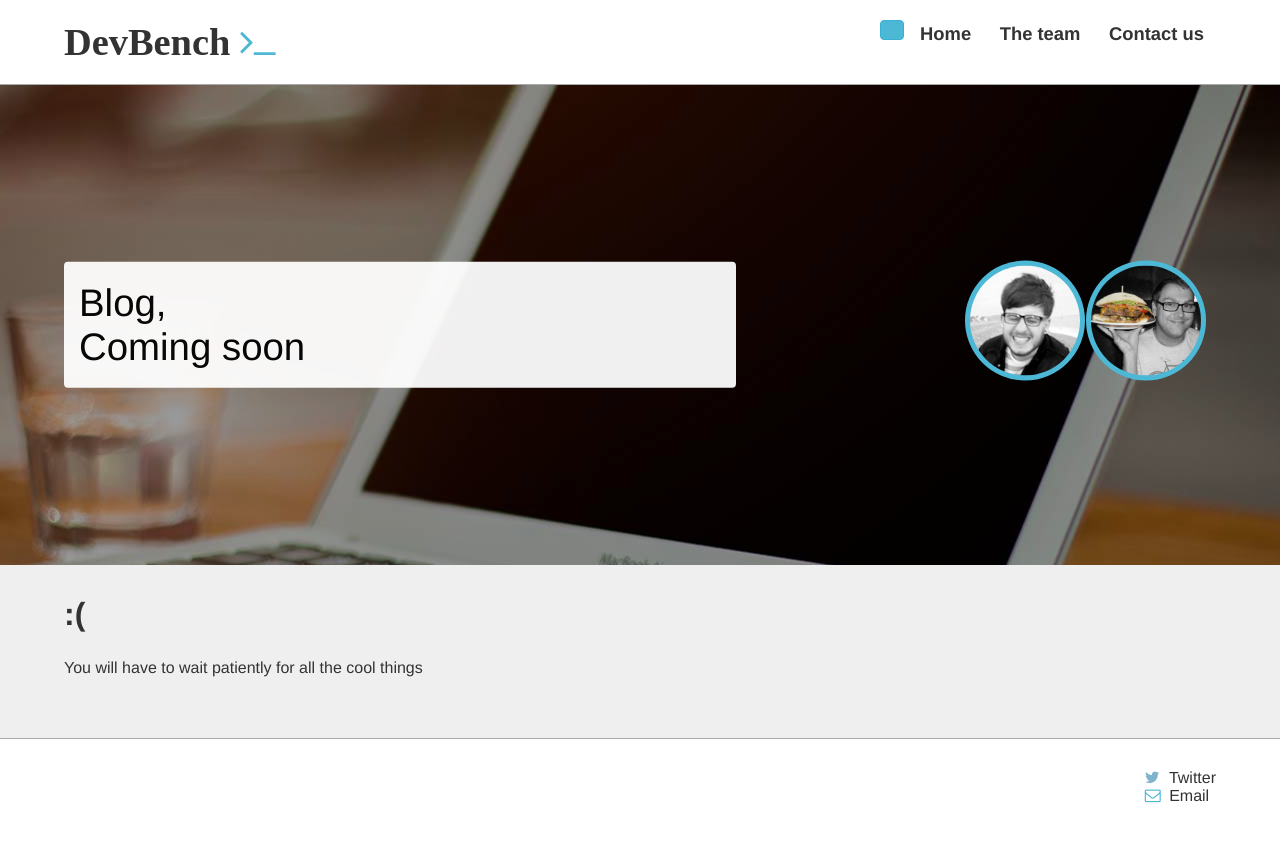
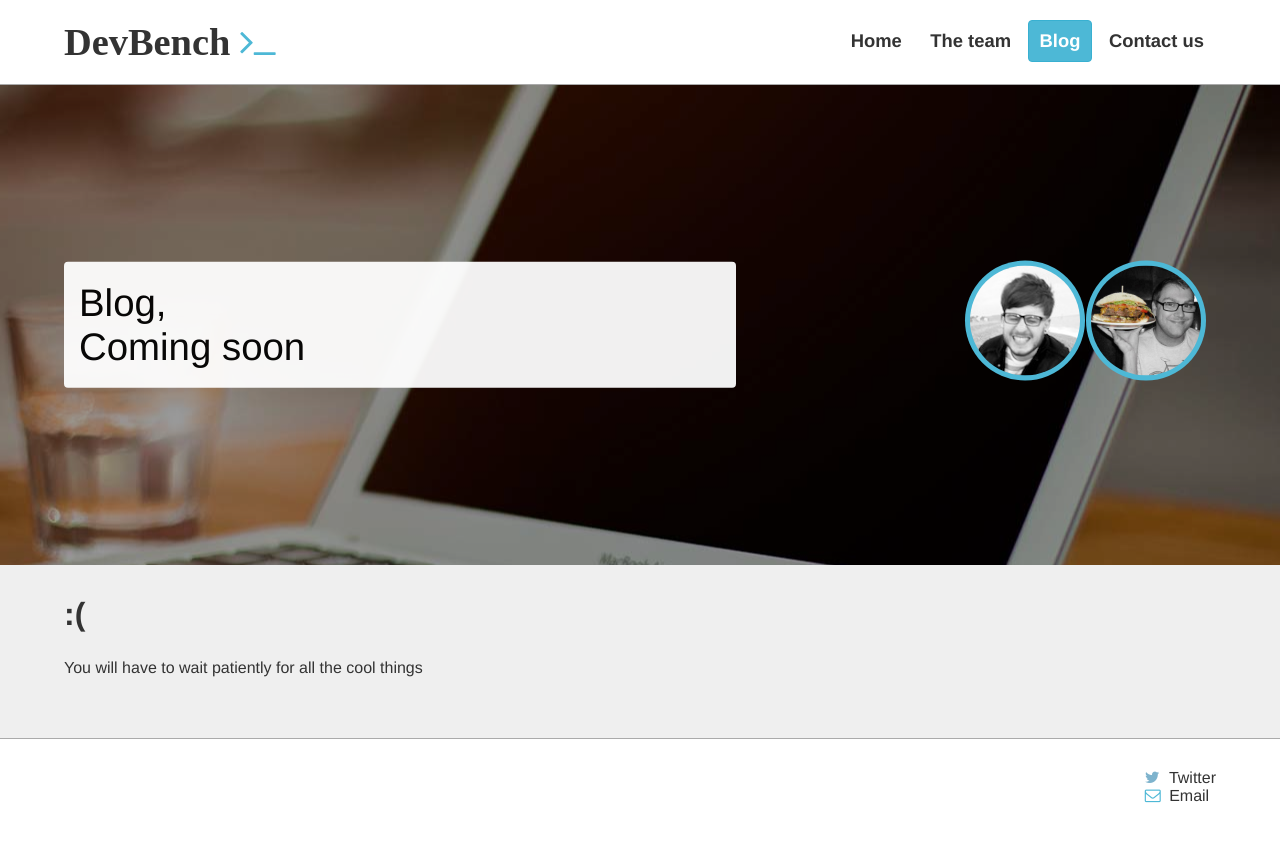
Before and after one commit to devbench/devbench.github.io, a Jekyll site: the page built from blog.md, in a window 1280 px wide. Shown: the top 842 px of the page. Built offline with Jekyll 4.4.1, drawn with Linux system fonts in a browser that asks for light colours; nearby versions of some CDN libraries; some web fonts are replaced.

Commit message:
blog meta data

```diff
--- a/blog.md
+++ b/blog.md
@@ -1,7 +1,9 @@
 ---
-title: DevBench - Meet the team
+title: Meet the team
 heading: Blog,<br>Coming soon
+link: Blog
 class: blog
+weight: 3
 ---
 
 # :(
```
